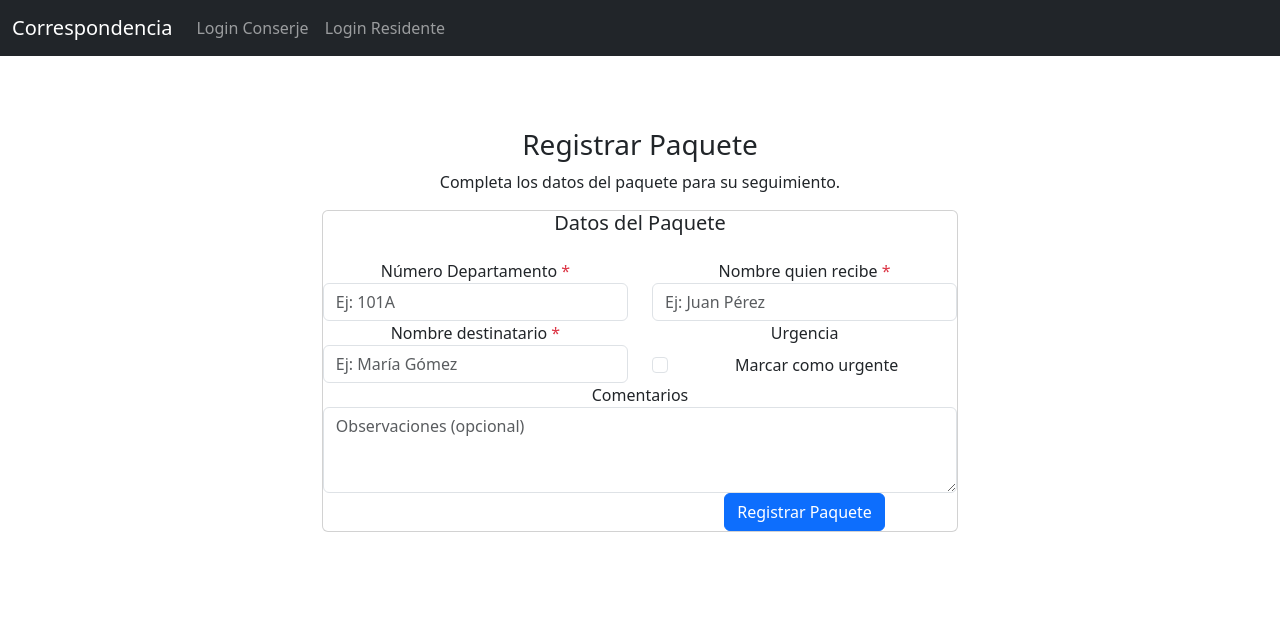
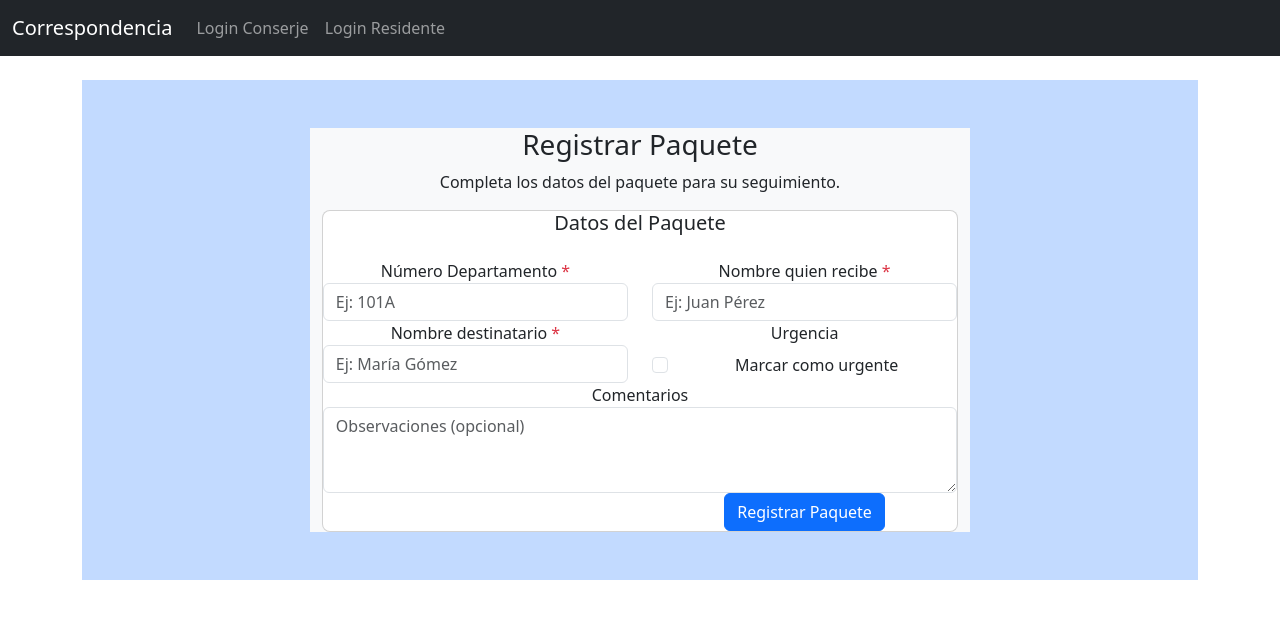
Before and after one commit to Vechegaray23/correspondencia, a React (Vite) app in the folder client/: page /register in a window 1280 px wide. Shown: the top 618 px of the page. Built offline with nearby package versions, Linux system fonts and the light colour scheme.

Commit message:
Cambios menores en frontend

```diff
--- a/client/package.json
+++ b/client/package.json
@@ -9,6 +9,7 @@
     "preview": "vite preview"
   },
   "dependencies": {
+    "@fortawesome/fontawesome-free": "^6.7.2",
     "bootstrap": "^5.3.5",
     "react": "^19.0.0",
     "react-bootstrap": "^2.10.9",
--- /dev/null
+++ b/client/src/index.css
@@ -0,0 +1,25 @@
+html,
+body,
+.intro {
+  height: 100%;
+}
+
+table td,
+table th {
+  text-overflow: ellipsis;
+  white-space: nowrap;
+  overflow: hidden;
+}
+
+.card {
+  border-radius: .5rem;
+}
+
+.mask-custom {
+  background: rgba(24, 24, 16, .2);
+  border-radius: 2em;
+  backdrop-filter: blur(25px);
+  border: 2px solid rgba(255, 255, 255, 0.05);
+  background-clip: padding-box;
+  box-shadow: 10px 10px 10px rgba(46, 54, 68, 0.03);
+}
--- a/client/src/main.jsx
+++ b/client/src/main.jsx
@@ -1,10 +1,12 @@
 import 'bootstrap/dist/css/bootstrap.min.css';
 import React from 'react';
 import 'bootstrap/dist/js/bootstrap.bundle.min.js';
+import '@fortawesome/fontawesome-free/css/all.min.css';
 
 import ReactDOM from 'react-dom/client';
 import { BrowserRouter } from 'react-router-dom';
 import App from './App.jsx';
+import './index.css';
 
 ReactDOM.createRoot(document.getElementById('root')).render(
   <BrowserRouter>
--- a/client/src/pages/Home.jsx
+++ b/client/src/pages/Home.jsx
@@ -2,7 +2,7 @@ export default function Home() {
   return (
     <div style={{ padding: '2rem', fontFamily: 'sans-serif' }}>
       <h1>Bienvenido</h1>
-      <p>Pantalla de bienvenida del MVP.</p>
+      <p>Landing Page.</p>
     </div>
   );
 }
--- a/client/src/pages/LoginConserje.jsx
+++ b/client/src/pages/LoginConserje.jsx
@@ -26,10 +26,12 @@ export default function LoginConserje() {
     } catch (err) {
       setError(err.message);
     }
+
+
   };
 
   return (
-    <section className="" style={{ backgroundColor: 'RoyalBlue' }}>
+    <section className="container-fluid px-0" style={{ backgroundColor: 'RoyalBlue', minHeight: '100vh' }}>
       <div className="container py-5 h-100">
         <div className="row d-flex justify-content-center align-items-center h-100">
           <div className="col-xl-10">
--- a/client/src/pages/RegisterPaquete.jsx
+++ b/client/src/pages/RegisterPaquete.jsx
@@ -38,9 +38,9 @@ export default function RegisterPaquete() {
   }
 
   return (
-    <div className="container-fluid px-1 py-5 mx-auto">
+    <div className="container-fluid px-1 py-5 mx-auto bg-primary bg-opacity-25">
       <div className="row d-flex justify-content-center">
-        <div className="col-xl-7 col-lg-8 col-md-9 col-11 text-center">
+        <div className="col-xl-7 col-lg-8 col-md-9 col-11 text-center bg-light">
           <h3>Registrar Paquete</h3>
           <p className="blue-text">
             Completa los datos del paquete para su seguimiento.
```
Also changed, not shown: client/src/pages/PaquetesCustodia.jsx (line endings or trailing spaces), 1 other file (tests, documents, lock files or other folders).
